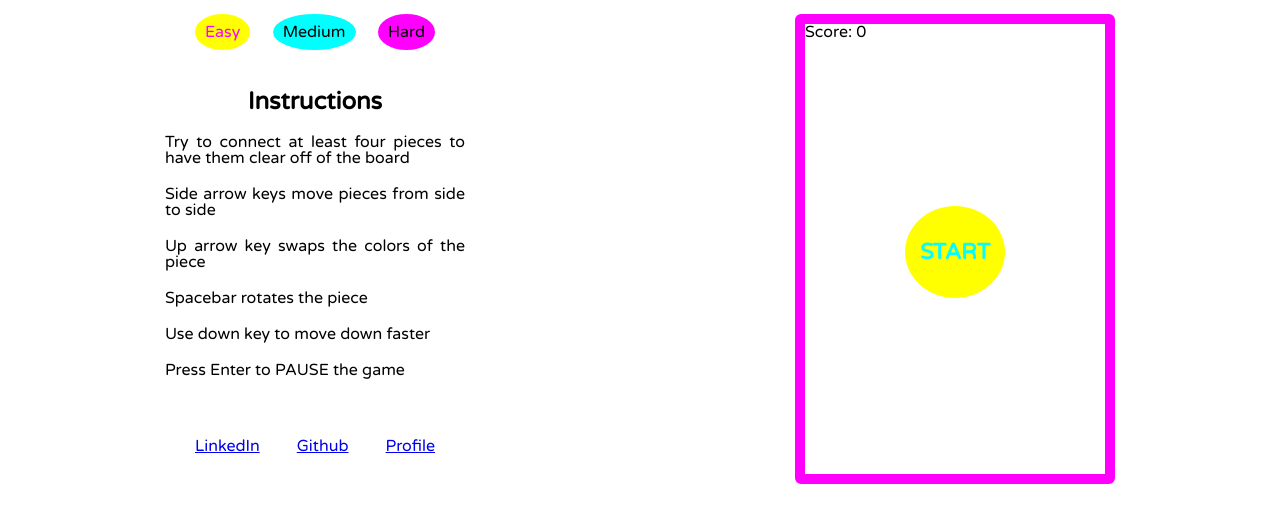
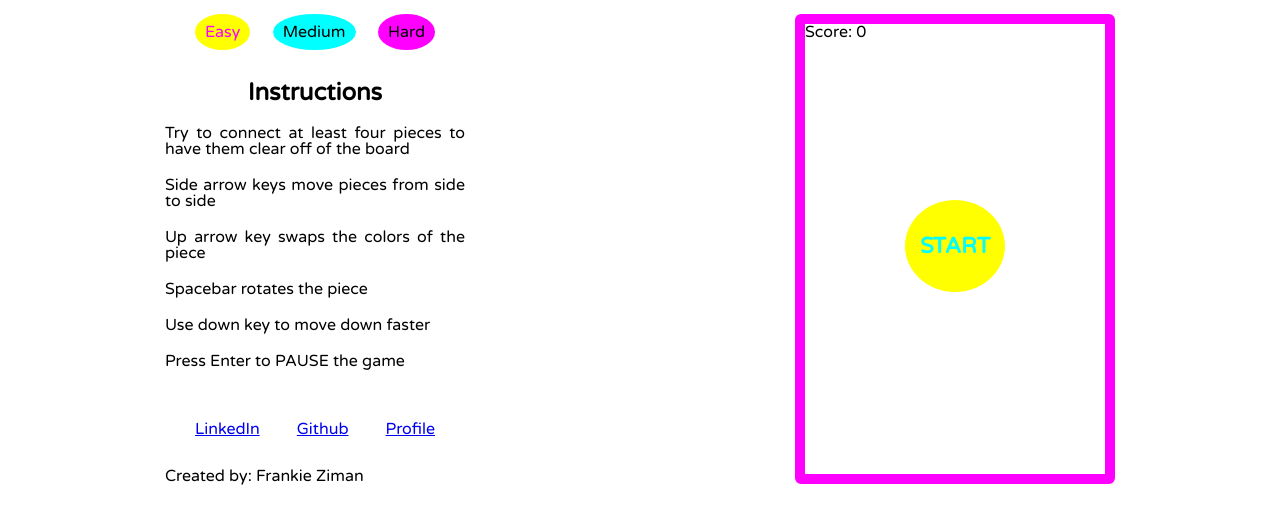
Before and after one commit to fnziman/PewPew, a plain HTML site: page index.html in a window 1280 px wide. Shown: the part 76-598 px from the top of the page. Drawn offline with Linux system fonts and the light colour scheme.

Commit message:
added name

```diff
--- a/assets/stylesheets/application.css
+++ b/assets/stylesheets/application.css
@@ -49,7 +49,7 @@ h3 {
   display: flex;
   flex-direction: row;
   justify-content: space-between;
-  margin: 0 30px 30px 30px;
+  margin: 0 30px;
 }
 .hidden {
   z-index: 0;
@@ -60,7 +60,7 @@ h3 {
 #start {
   position: relative;
   left: 110px;
-  top: -400px;
+  top: -430px;
   border-radius: 50%;
   padding: 35px 0px;
   color: cyan;
@@ -85,7 +85,13 @@ h3 {
 #game-over, #paused {
   position: relative;
   text-align: center;
-  top: -345px;
+  top: -355px;
+}
+#replay {
+  display: inline-block;
+  padding: 10px;
+  border-radius: 5px;
+  border: 2px solid cyan;
 }
 #replay:hover {
   cursor: pointer;
--- a/index.html
+++ b/index.html
@@ -35,6 +35,7 @@
           <a href="https://github.com/fnziman">Github</a>
           <a href="https://fnziman.github.io/">Profile</a>
         </div>
+        <p>Created by: Frankie Ziman</p>
       </div>
       <div class="right">
         <canvas id="board" width="300" height="450"></canvas>
```
